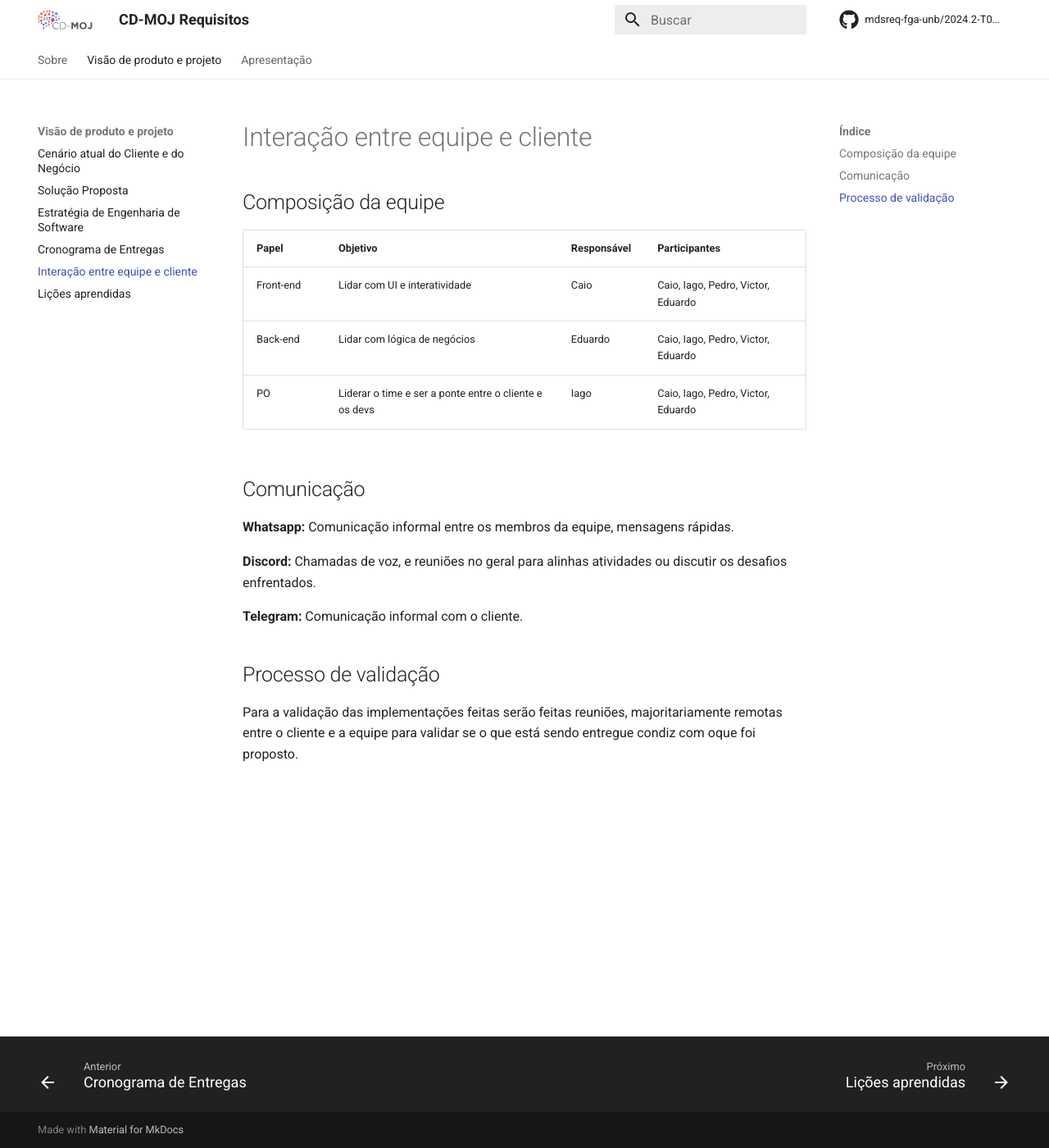
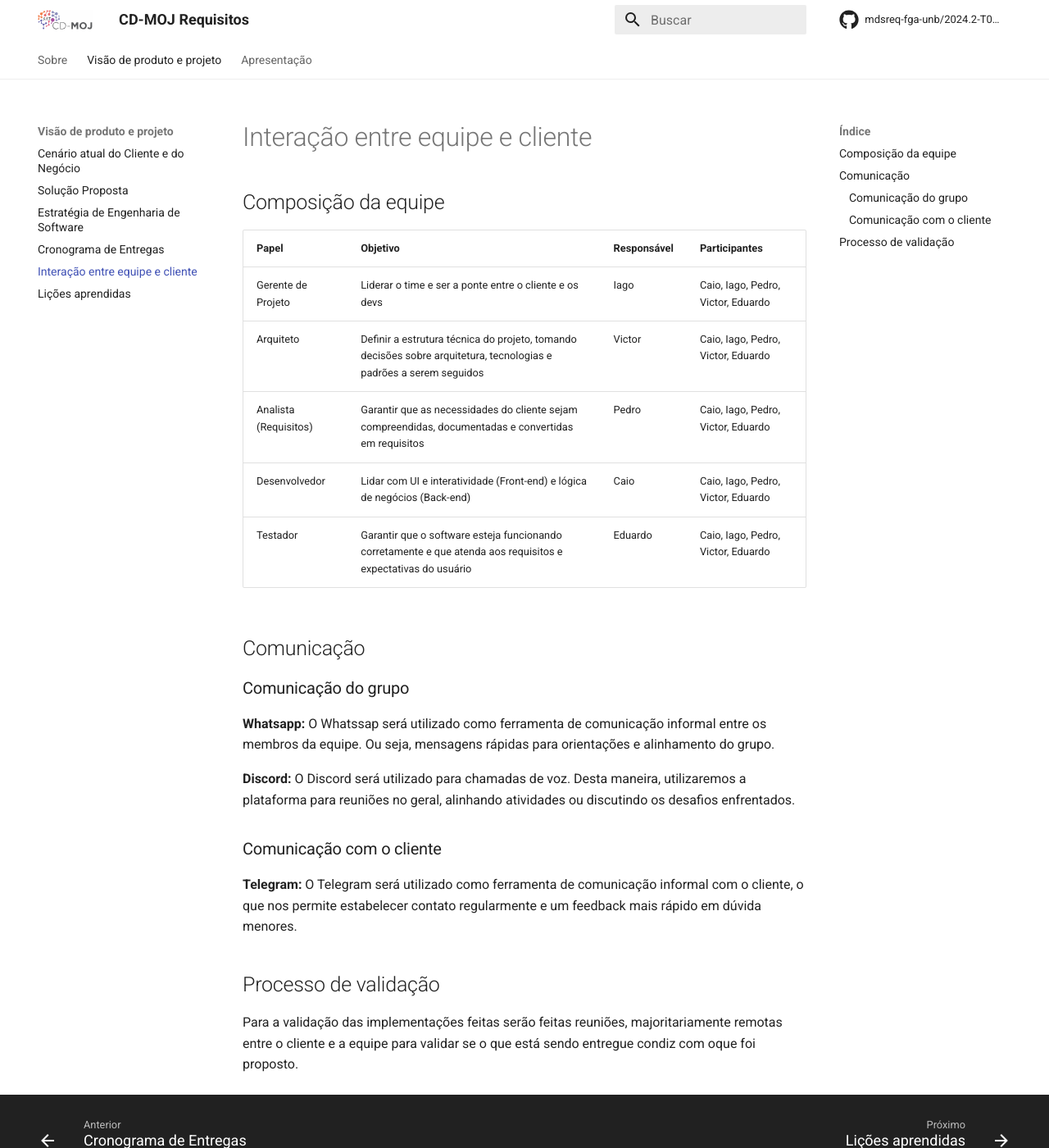
Before and after one commit to mdsreq-fga-unb/2024.2-T01-CD-MOJ, an MkDocs documentation site: the page built from docs/visao/Equipe.md, in a window 1280 px wide and 1400 px high. Shown: the whole window at 82% size. Built offline with MkDocs 1.6.1 and Material for MkDocs 9.7.7, drawn with Linux system fonts in a browser that asks for light colours; comment, search, counter and statistics services are not loaded.

Commit message:
docs(#7): Alterações nos papeis e responsabilidades em Interação entre equipe e cliente

```diff
--- a/docs/visao/Equipe.md
+++ b/docs/visao/Equipe.md
@@ -4,17 +4,24 @@
 
 | Papel     | Objetivo                                               | Responsável | Participantes                      |
 | --------- | ------------------------------------------------------ | ----------- | ---------------------------------- |
-| Front-end | Lidar com UI e interatividade                          | Caio        | Caio, Iago, Pedro, Victor, Eduardo |
-| Back-end  | Lidar com lógica de negócios                           | Eduardo     | Caio, Iago, Pedro, Victor, Eduardo |
-| PO        | Liderar o time e ser a ponte entre o cliente e os devs | Iago        | Caio, Iago, Pedro, Victor, Eduardo |
+| Gerente de Projeto        | Liderar o time e ser a ponte entre o cliente e os devs | Iago        | Caio, Iago, Pedro, Victor, Eduardo |
+| Arquiteto        | Definir a estrutura técnica do projeto, tomando decisões sobre arquitetura, tecnologias e padrões a serem seguidos  | Victor        | Caio, Iago, Pedro, Victor, Eduardo |
+| Analista (Requisitos)        | Garantir que as necessidades do cliente sejam compreendidas, documentadas e convertidas em requisitos | Pedro        | Caio, Iago, Pedro, Victor, Eduardo |
+| Desenvolvedor | Lidar com UI e interatividade (Front-end) e lógica de negócios (Back-end)                        | Caio        | Caio, Iago, Pedro, Victor, Eduardo |
+| Testador  | Garantir que o software esteja funcionando corretamente e que atenda aos requisitos e expectativas do usuário                           | Eduardo     | Caio, Iago, Pedro, Victor, Eduardo |
+
 
 ## Comunicação
 
-**Whatsapp:** Comunicação informal entre os membros da equipe, mensagens rápidas.
+### Comunicação do grupo
 
-**Discord:** Chamadas de voz, e reuniões no geral para alinhas atividades ou discutir os desafios enfrentados.
+**Whatsapp:** O Whatssap será utilizado como ferramenta de comunicação informal entre os membros da equipe. Ou seja, mensagens rápidas para orientações e alinhamento do grupo.
 
-**Telegram:** Comunicação informal com o cliente.
+**Discord:** O Discord será utilizado para chamadas de voz. Desta maneira, utilizaremos a plataforma para reuniões no geral, alinhando atividades ou discutindo os desafios enfrentados.
+
+### Comunicação com o cliente
+
+**Telegram:** O Telegram será utilizado como ferramenta de comunicação informal com o cliente, o que nos permite estabelecer contato regularmente e um feedback mais rápido em dúvida menores.
 
 ## Processo de validação
 
```
